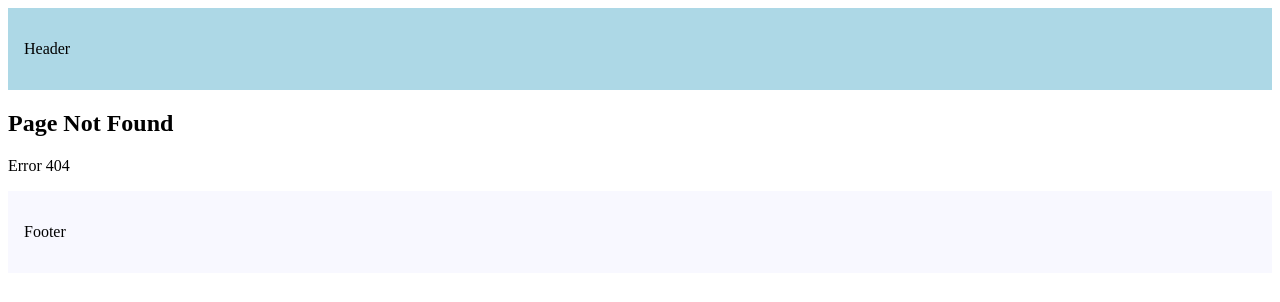
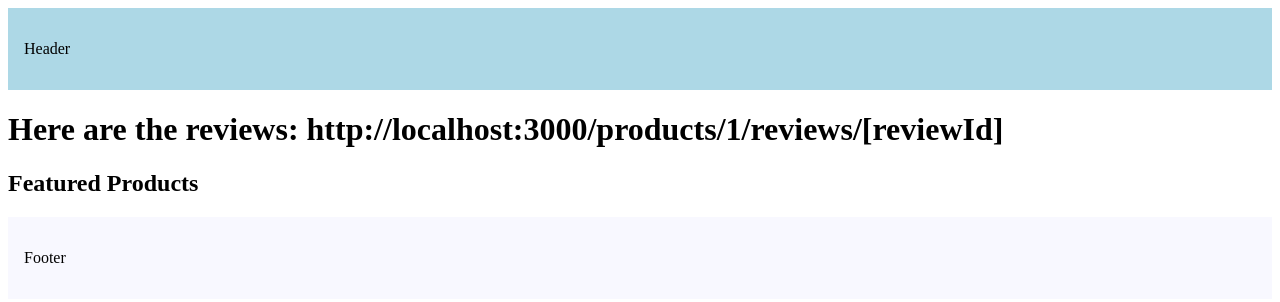
Before and after one commit to shhashwat/Learning-NextJs, a Next.js app: page /products/1/reviews in a window 1280 px wide. Before the commit this address had no page. Shown: the top 302 px of the page. Built offline with nearby package versions, Linux system fonts and the light colour scheme.

Commit message:
Granular Error Handling in Nested Routes

```diff
--- a/src/app/products/[productId]/reviews/[reviewId]/page.tsx
+++ b/src/app/products/[productId]/reviews/[reviewId]/page.tsx
@@ -1,3 +1,5 @@
+"use client";
+
 import { notFound } from "next/navigation";
 
 function getRandomInt(count: number){
--- /dev/null
+++ b/src/app/products/[productId]/reviews/page.tsx
@@ -0,0 +1,9 @@
+export default function ReviewsPage(){
+    return (
+        <>
+            <h1>Here are the reviews:
+            http://localhost:3000/products/1/reviews/[reviewId]
+            </h1>
+        </>
+    );
+}
```
Also changed, not shown: src/app/products/[productId]/reviews/[reviewId]/error.tsx (+12 -3 lines).
